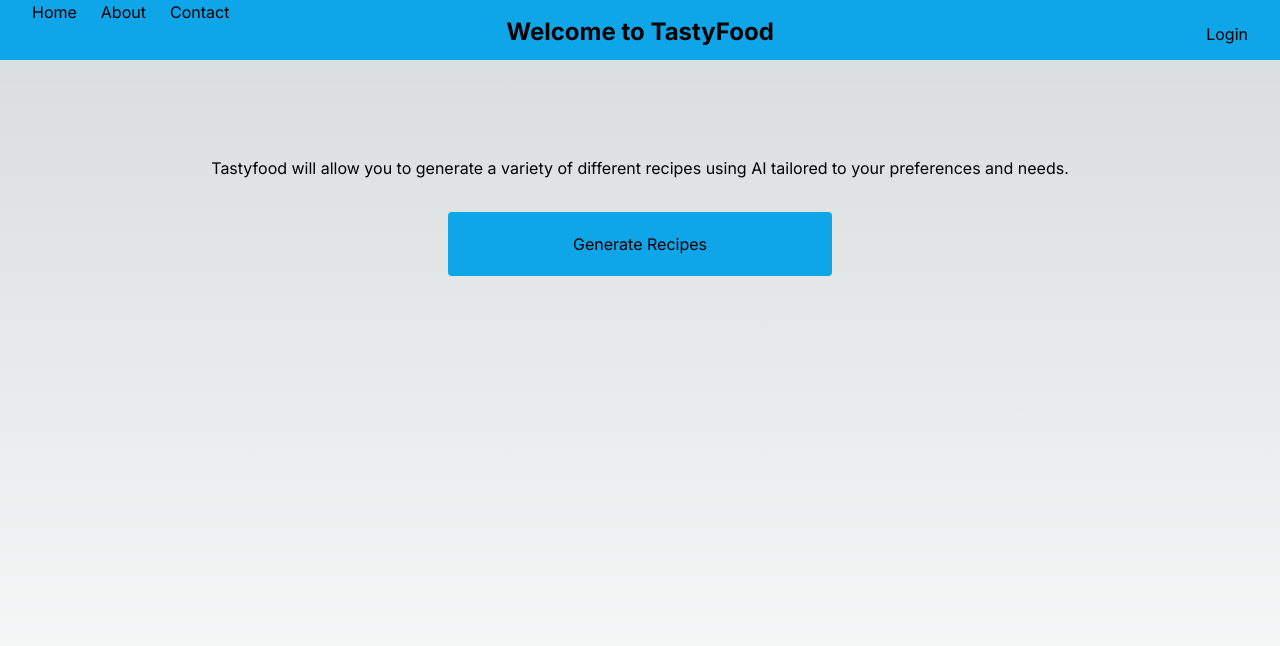
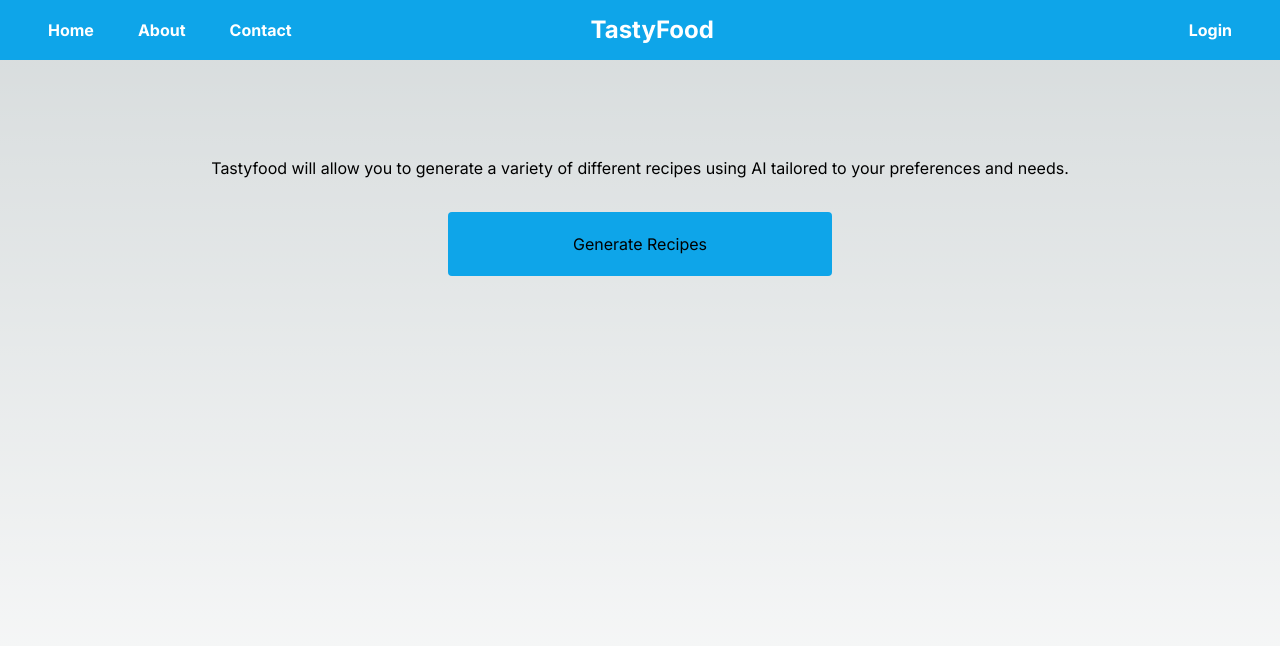
Before and after one commit to SamchenUF/CEN3031TastyFood, a Next.js app in the folder tastyfoodapp/: page / in a window 1280 px wide. Shown: the top 646 px of the page. Built offline with nearby package versions, Linux system fonts and the light colour scheme.

Commit message:
aligned navbar components and added login screen

```diff
--- a/tastyfoodapp/pages/login.js
+++ b/tastyfoodapp/pages/login.js
@@ -12,8 +12,6 @@ const Login = () => {
     console.log('Submitting:', { username, password });
     alert(`Login attempt with username: ${username} and password: ${password}`);
   };
-
-export default function Login() {
 
   return (
     <main className="flex min-h-screen flex-col items-center justify-center p-24 bg-gray-100">
@@ -54,4 +52,5 @@ export default function Login() {
     </main>
   );
 };
+
 export default Login;
--- a/tastyfoodapp/src/app/page.js
+++ b/tastyfoodapp/src/app/page.js
@@ -3,12 +3,11 @@ import Link from 'next/link';
 export default function Home() {
   return (
     <main className="flex min-h-screen flex-col items-center justify-between p-24">
-        <p className="text-2xl fixed left-0 top-0 flex w-full justify-center font-bold mt-1 md:mt-4"> Welcome to TastyFood</p>
         <div>
           <p> Tastyfood will allow you to generate a variety of different recipes using AI tailored to your preferences and needs.</p>
           <div class="flex justify-center mt-4 md:mt-8">
             {/* Button should take us to a the generating recipe page*/}
-            <Link href="/genrecipes">
+            <Link href="/genrecipes" legacyBehavior>
               <button className = "outline-sky-500 size-16 bg-sky-500 hover:bg-sky-700 w-96 justify-center rounded flex items-center py-2 px-4">Generate Recipes</button>
             </Link>
           </div>
--- a/tastyfoodapp/src/components/navbar.js
+++ b/tastyfoodapp/src/components/navbar.js
@@ -2,30 +2,38 @@ import Link from 'next/link';
 
 const Navbar = () => {
   return (
-    <div className="w-full sticky top-0 bg-sky-500" style={{ height: '60px' }}>
-      <div className="w-full flex justify-between items-center px-8">
-        {/* Navigation links with bottom margin */}
-        <ul className="flex gap-x-6 mb-11">
+    <div className="w-full sticky top-0 bg-sky-500 z-10" style={{ height: '60px' }}>
+      <div className="flex justify-between items-center px-8 h-full">
+        {/* Flex container for left-aligned navigation links */}
+        <div className="flex">
+          <ul className="flex gap-x-3">
             <li>
-            <Link href="/">
-              <p>Home</p>
+              <Link href="/" legacyBehavior>
+                <a className="text-white font-bold py-2 px-4 rounded">Home</a>
               </Link>
             </li>
             <li>
-            <Link href="/about">
-              <p>About</p>
+              <Link href="/about" legacyBehavior>
+                <a className="text-white font-bold py-2 px-4 rounded">About</a>
               </Link>
             </li>
             <li>
-            <Link href="/contact">
-              <p>Contact</p>
+              <Link href="/contact" legacyBehavior>
+                <a className="text-white font-bold py-2 px-4 rounded">Contact</a>
               </Link>
             </li>
           </ul>
+        </div>
+
+        {/* Center-aligned "TastyFood" text */}
+        <div className="flex-grow text-center">
+          <div className="text-2xl font-bold text-white pr-44">TastyFood</div>
+        </div>
+
         {/* Right-aligned login button */}
-        <div>
-          <Link href="/login">
-            <p>Login</p>
+        <div className="flex">
+          <Link href="/login" legacyBehavior>
+            <a className="text-white font-bold py-2 px-4 rounded">Login</a>
           </Link>
         </div>
       </div>
```
Lines whose indentation alone changed are shown as unchanged.
